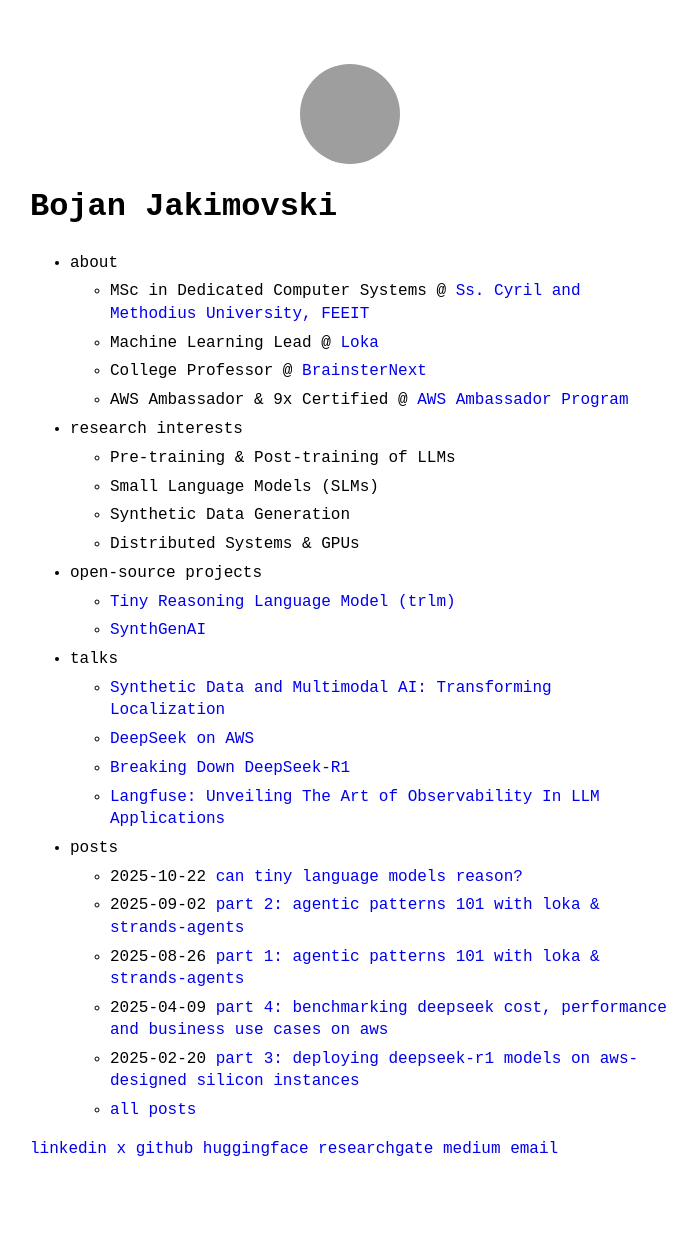
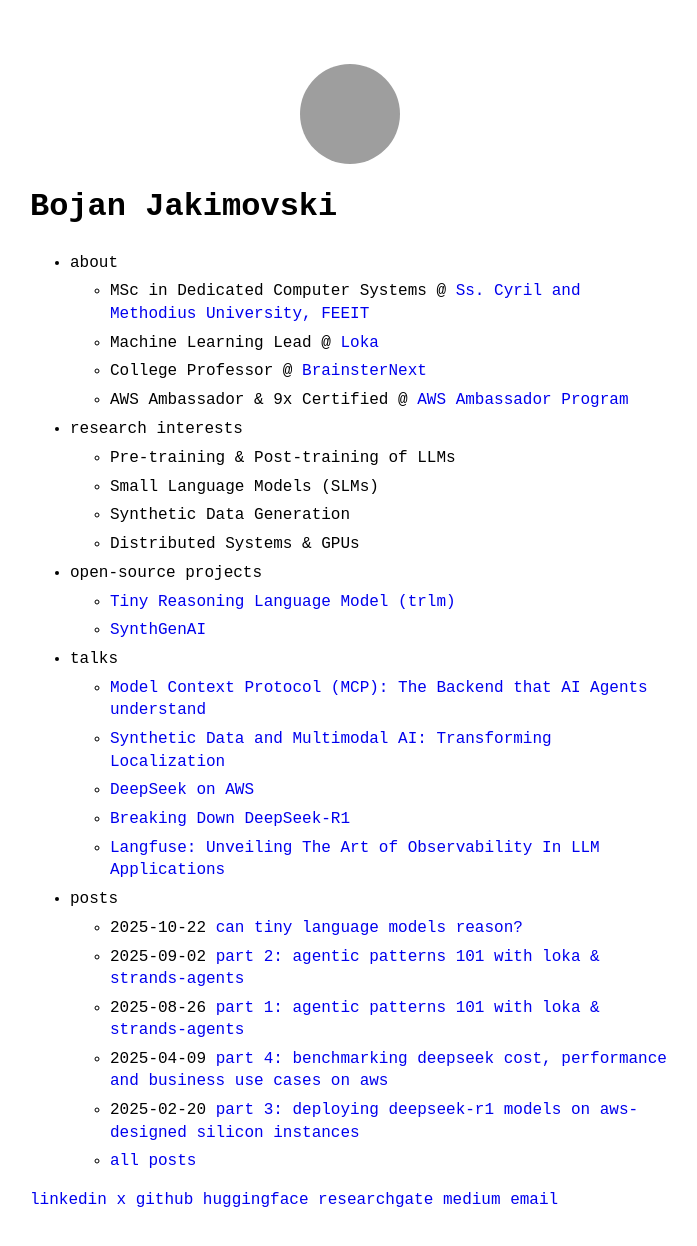
Before and after one commit to Shekswess/Shekswess.github.io, a Jekyll site: the page built from index.md, in a window 1280 px wide, cut to the strip 0-1275 px from the top of the page. Shown: the top 1246 px of the strip, without its empty margins (290-987 px from the left). Built offline with Jekyll 4.4.1, drawn with Linux system fonts in a browser that asks for light colours; before the commit the page ends 1224 px from its top, so only the background shows below that; grey boxes are pictures that could not be loaded.

Commit message:
Add MCP talk

```diff
--- a/_data/menu.yml
+++ b/_data/menu.yml
@@ -23,6 +23,7 @@ entries:
 
   - title: talks
     entries:
+      - title: "<a href='https://youtu.be/DAXAZSKSNG8'>Model Context Protocol (MCP): The Backend that AI Agents understand </a>"
       - title: "<a href='https://www.youtube.com/watch?v=b_K1Hs2_GcU'>Synthetic Data and Multimodal AI: Transforming Localization</a>"
       - title: <a href='https://www.youtube.com/watch?v=zRkZrRUkJ48'>DeepSeek on AWS</a>
       - title: <a href='https://www.youtube.com/watch?v=U3wxNy8MNxY'>Breaking Down DeepSeek-R1</a>
```
